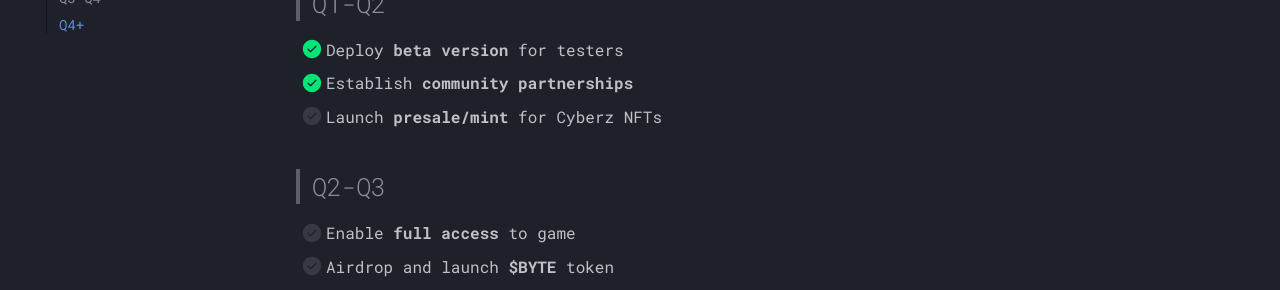
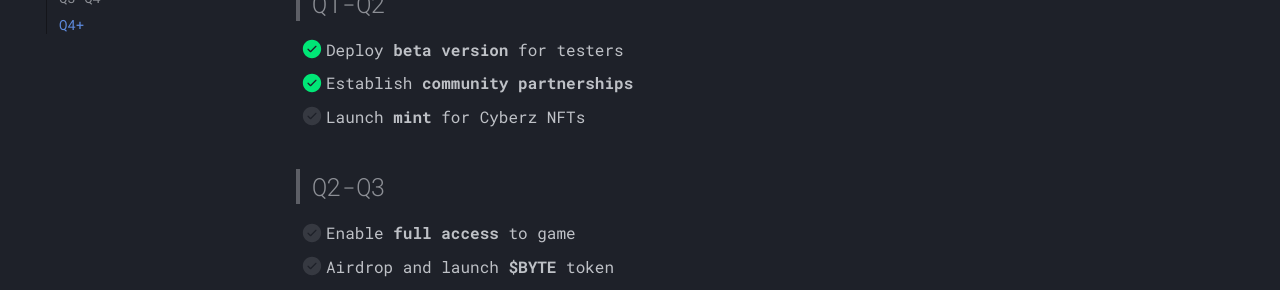
Before and after one commit to Cissoko420/Cyberz-Whitepaper, an MkDocs documentation site: the page built from docs/roadmap.md, in a window 1280 px wide and 1011 px high. Shown: the part 242-532 px from the top of the window. Built offline with MkDocs 1.6.1 and Material for MkDocs 9.7.7, drawn with Linux system fonts in a browser that asks for light colours.

Commit message:
Little update on Roadmap text

```diff
--- a/docs/roadmap.md
+++ b/docs/roadmap.md
@@ -4,7 +4,7 @@
 
 - [x] Deploy **beta version** for testers
 - [x] Establish **community partnerships**
-- [ ] Launch **presale/mint** for Cyberz NFTs
+- [ ] Launch **mint** for Cyberz NFTs
 
 > ## Q2-Q3
 
```
